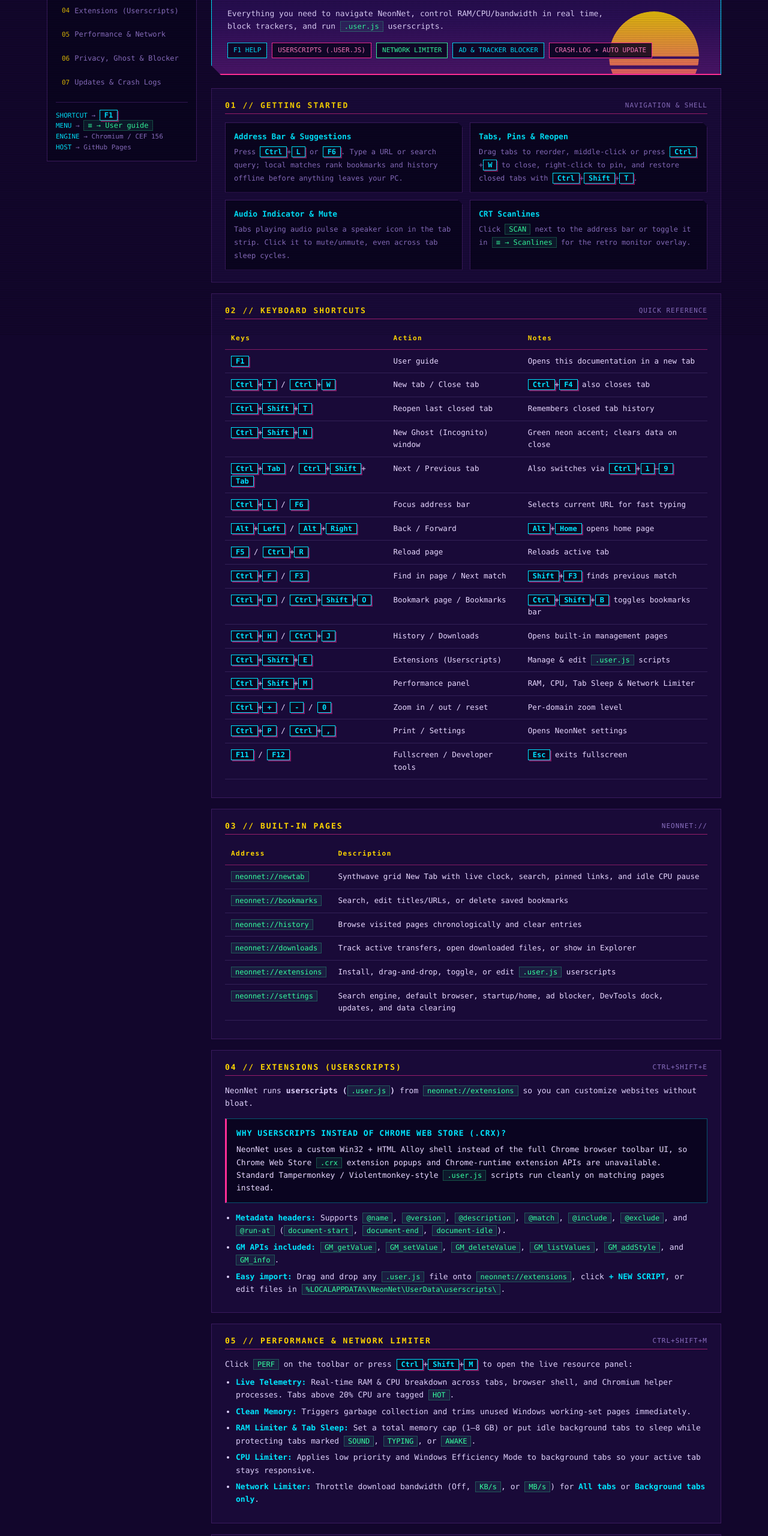
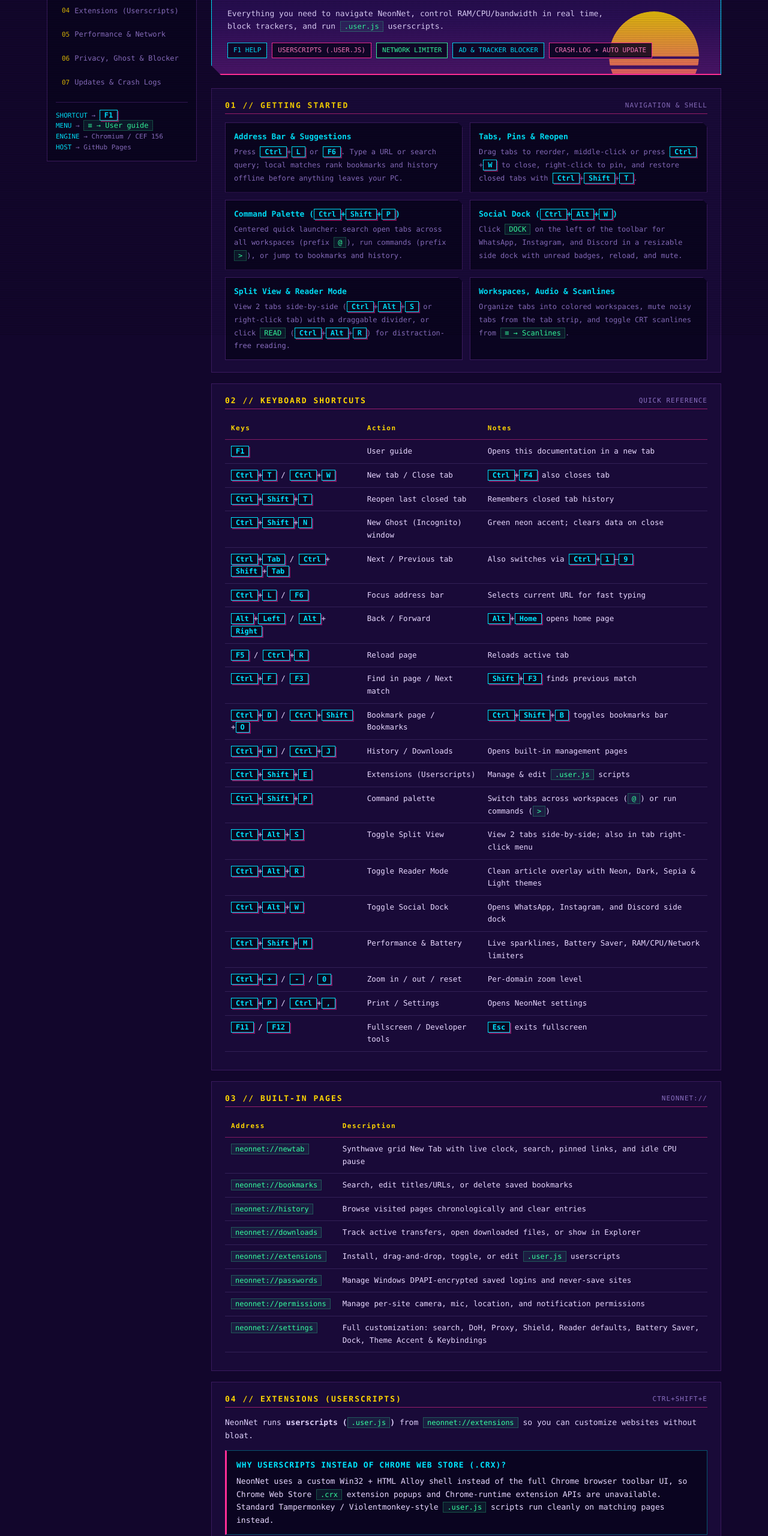
Before and after one commit to cahyata/neonnet-browser, a plain HTML site: page docs/index.html in a window 1280 px wide. Shown: the part 240-2800 px from the top of the page at 60% size. Drawn offline with Linux system fonts and the light colour scheme.

Commit message:
docs: update F1 user guide for split view, reader mode, dock, shield, battery saver, and settings

```diff
--- a/docs/index.html
+++ b/docs/index.html
@@ -494,12 +494,20 @@ footer{
           <span>Drag tabs to reorder, middle-click or press <kbd>Ctrl</kbd>+<kbd>W</kbd> to close, right-click to pin, and restore closed tabs with <kbd>Ctrl</kbd>+<kbd>Shift</kbd>+<kbd>T</kbd>.</span>
         </div>
         <div class="mini-card">
-          <b>Audio Indicator &amp; Mute</b>
-          <span>Tabs playing audio pulse a speaker icon in the tab strip. Click it to mute/unmute, even across tab sleep cycles.</span>
+          <b>Command Palette (<kbd>Ctrl</kbd>+<kbd>Shift</kbd>+<kbd>P</kbd>)</b>
+          <span>Centered quick launcher: search open tabs across all workspaces (prefix <code>@</code>), run commands (prefix <code>&gt;</code>), or jump to bookmarks and history.</span>
         </div>
         <div class="mini-card">
-          <b>CRT Scanlines</b>
-          <span>Click <code>SCAN</code> next to the address bar or toggle it in <code>&equiv; &rarr; Scanlines</code> for the retro monitor overlay.</span>
+          <b>Social Dock (<kbd>Ctrl</kbd>+<kbd>Alt</kbd>+<kbd>W</kbd>)</b>
+          <span>Click <code>DOCK</code> on the left of the toolbar for WhatsApp, Instagram, and Discord in a resizable side dock with unread badges, reload, and mute.</span>
+        </div>
+        <div class="mini-card">
+          <b>Split View &amp; Reader Mode</b>
+          <span>View 2 tabs side-by-side (<kbd>Ctrl</kbd>+<kbd>Alt</kbd>+<kbd>S</kbd> or right-click tab) with a draggable divider, or click <code>READ</code> (<kbd>Ctrl</kbd>+<kbd>Alt</kbd>+<kbd>R</kbd>) for distraction-free reading.</span>
+        </div>
+        <div class="mini-card">
+          <b>Workspaces, Audio &amp; Scanlines</b>
+          <span>Organize tabs into colored workspaces, mute noisy tabs from the tab strip, and toggle CRT scanlines from <code>&equiv; &rarr; Scanlines</code>.</span>
         </div>
       </div>
     </section>
@@ -521,7 +529,11 @@ footer{
           <tr><td><kbd>Ctrl</kbd>+<kbd>D</kbd> / <kbd>Ctrl</kbd>+<kbd>Shift</kbd>+<kbd>O</kbd></td><td>Bookmark page / Bookmarks</td><td><kbd>Ctrl</kbd>+<kbd>Shift</kbd>+<kbd>B</kbd> toggles bookmarks bar</td></tr>
           <tr><td><kbd>Ctrl</kbd>+<kbd>H</kbd> / <kbd>Ctrl</kbd>+<kbd>J</kbd></td><td>History / Downloads</td><td>Opens built-in management pages</td></tr>
           <tr><td><kbd>Ctrl</kbd>+<kbd>Shift</kbd>+<kbd>E</kbd></td><td>Extensions (Userscripts)</td><td>Manage &amp; edit <code>.user.js</code> scripts</td></tr>
-          <tr><td><kbd>Ctrl</kbd>+<kbd>Shift</kbd>+<kbd>M</kbd></td><td>Performance panel</td><td>RAM, CPU, Tab Sleep &amp; Network Limiter</td></tr>
+          <tr><td><kbd>Ctrl</kbd>+<kbd>Shift</kbd>+<kbd>P</kbd></td><td>Command palette</td><td>Switch tabs across workspaces (<code>@</code>) or run commands (<code>&gt;</code>)</td></tr>
+          <tr><td><kbd>Ctrl</kbd>+<kbd>Alt</kbd>+<kbd>S</kbd></td><td>Toggle Split View</td><td>View 2 tabs side-by-side; also in tab right-click menu</td></tr>
+          <tr><td><kbd>Ctrl</kbd>+<kbd>Alt</kbd>+<kbd>R</kbd></td><td>Toggle Reader Mode</td><td>Clean article overlay with Neon, Dark, Sepia &amp; Light themes</td></tr>
+          <tr><td><kbd>Ctrl</kbd>+<kbd>Alt</kbd>+<kbd>W</kbd></td><td>Toggle Social Dock</td><td>Opens WhatsApp, Instagram, and Discord side dock</td></tr>
+          <tr><td><kbd>Ctrl</kbd>+<kbd>Shift</kbd>+<kbd>M</kbd></td><td>Performance &amp; Battery</td><td>Live sparklines, Battery Saver, RAM/CPU/Network limiters</td></tr>
           <tr><td><kbd>Ctrl</kbd>+<kbd>+</kbd> / <kbd>-</kbd> / <kbd>0</kbd></td><td>Zoom in / out / reset</td><td>Per-domain zoom level</td></tr>
           <tr><td><kbd>Ctrl</kbd>+<kbd>P</kbd> / <kbd>Ctrl</kbd>+<kbd>,</kbd></td><td>Print / Settings</td><td>Opens NeonNet settings</td></tr>
           <tr><td><kbd>F11</kbd> / <kbd>F12</kbd></td><td>Fullscreen / Developer tools</td><td><kbd>Esc</kbd> exits fullscreen</td></tr>
@@ -539,7 +551,9 @@ footer{
           <tr><td><code>neonnet://history</code></td><td>Browse visited pages chronologically and clear entries</td></tr>
           <tr><td><code>neonnet://downloads</code></td><td>Track active transfers, open downloaded files, or show in Explorer</td></tr>
           <tr><td><code>neonnet://extensions</code></td><td>Install, drag-and-drop, toggle, or edit <code>.user.js</code> userscripts</td></tr>
-          <tr><td><code>neonnet://settings</code></td><td>Search engine, default browser, startup/home, ad blocker, DevTools dock, updates, and data clearing</td></tr>
+          <tr><td><code>neonnet://passwords</code></td><td>Manage Windows DPAPI-encrypted saved logins and never-save sites</td></tr>
+          <tr><td><code>neonnet://permissions</code></td><td>Manage per-site camera, mic, location, and notification permissions</td></tr>
+          <tr><td><code>neonnet://settings</code></td><td>Full customization: search, DoH, Proxy, Shield, Reader defaults, Battery Saver, Dock, Theme Accent &amp; Keybindings</td></tr>
         </tbody>
       </table>
     </section>
@@ -559,25 +573,26 @@ footer{
     </section>
 
     <section id="perf">
-      <h2>05 // PERFORMANCE &amp; NETWORK LIMITER <span class="tag">CTRL+SHIFT+M</span></h2>
+      <h2>05 // PERFORMANCE, BATTERY SAVER &amp; LIMITERS <span class="tag">CTRL+SHIFT+M</span></h2>
       <p>Click <code>PERF</code> on the toolbar or press <kbd>Ctrl</kbd>+<kbd>Shift</kbd>+<kbd>M</kbd> to open the live resource panel:</p>
       <ul>
-        <li><strong>Live Telemetry:</strong> Real-time RAM &amp; CPU breakdown across tabs, browser shell, and Chromium helper processes. Tabs above 20% CPU are tagged <code>HOT</code>.</li>
-        <li><strong>Clean Memory:</strong> Triggers garbage collection and trims unused Windows working-set pages immediately.</li>
-        <li><strong>RAM Limiter &amp; Tab Sleep:</strong> Set a total memory cap (1&ndash;8 GB) or put idle background tabs to sleep while protecting tabs marked <code>SOUND</code>, <code>TYPING</code>, or <code>AWAKE</code>.</li>
-        <li><strong>CPU Limiter:</strong> Applies low priority and Windows Efficiency Mode to background tabs so your active tab stays responsive.</li>
-        <li><strong>Network Limiter:</strong> Throttle download bandwidth (Off, <code>KB/s</code>, or <code>MB/s</code>) for <b>All tabs</b> or <b>Background tabs only</b>.</li>
+        <li><strong>Live Telemetry &amp; Sparklines:</strong> Real-time RAM &amp; CPU KPI cards with 24-sample SVG sparklines and a segmented breakdown across Pages, App, and Engine. Tabs above 20% CPU are tagged <code>HOT</code>.</li>
+        <li><strong>Battery Saver:</strong> Displays live Windows battery percentage &amp; AC status, supports manual <code>ON/OFF</code> and <code>Auto &le;25%</code>, throttles background tabs to EcoQoS, and sleeps tabs idle for over 3 minutes.</li>
+        <li><strong>Clean Memory &amp; Tab Sleep:</strong> Collects V8 garbage, trims working sets, or puts idle background tabs to sleep while protecting <code>SOUND</code>, <code>TYPING</code>, <code>AWAKE</code>, and Split View tabs.</li>
+        <li><strong>RAM, CPU &amp; Network Limiters:</strong> Cap total RAM (1&ndash;8 GB), lower background CPU priority, or throttle download bandwidth for <b>All tabs</b> or <b>Background tabs only</b>.</li>
       </ul>
     </section>
 
     <section id="privacy">
-      <h2>06 // PRIVACY, GHOST MODE &amp; AD BLOCKER <span class="tag">LOCAL FIRST</span></h2>
+      <h2>06 // PRIVACY, SHIELD, PROXY &amp; FORCE DARK <span class="tag">LOCAL FIRST</span></h2>
       <div class="info ghost">
         <div class="info-title">&gt; GHOST MODE (INCOGNITO &bull; CTRL+SHIFT+N)</div>
         Opens a green-accented window backed by a temporary profile folder. History, cookies, and site storage from that session are deleted automatically after the window closes. Bookmarks and downloaded files remain saved.
       </div>
       <ul>
-        <li><strong>Ad &amp; Tracker Blocker:</strong> Built-in domain blocker (toggle in <code>&equiv;</code> or <code>neonnet://settings</code>) stops known ad and tracking requests before they connect.</li>
+        <li><strong>Ad &amp; Tracker Shield:</strong> Click the Shield icon on the toolbar to toggle <b>Block Ads</b> (including built-in YouTube ad skipping) and <b>Block Trackers</b> independently, configure per-site exceptions, and inspect the list of blocked trackers on the current page.</li>
+        <li><strong>Force Dark Mode &amp; Exceptions:</strong> Automatically turns light websites dark while letting you exclude specific sites in one click via the <code>DARK</code> button in the address bar or the lock panel.</li>
+        <li><strong>DNS-over-HTTPS (DoH) &amp; Proxy Tunnel:</strong> Encrypt DNS lookups (Cloudflare, Google, Quad9, AdGuard, or custom) and route browser traffic through SOCKS5/HTTPS proxy profiles with WebRTC leak protection.</li>
         <li><strong>Local Data Directory:</strong> Bookmarks, history, settings, and userscripts live locally under <code>%LOCALAPPDATA%\NeonNet\</code>. Clear browsing data anytime in <code>neonnet://settings</code>.</li>
       </ul>
     </section>
```
Also changed, not shown: 1 other file.
